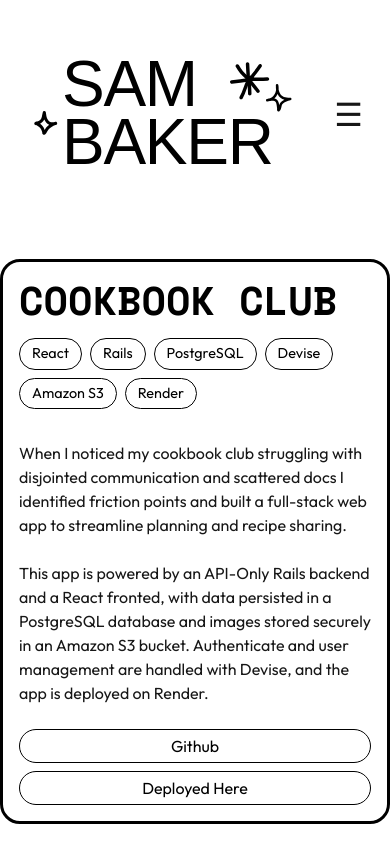
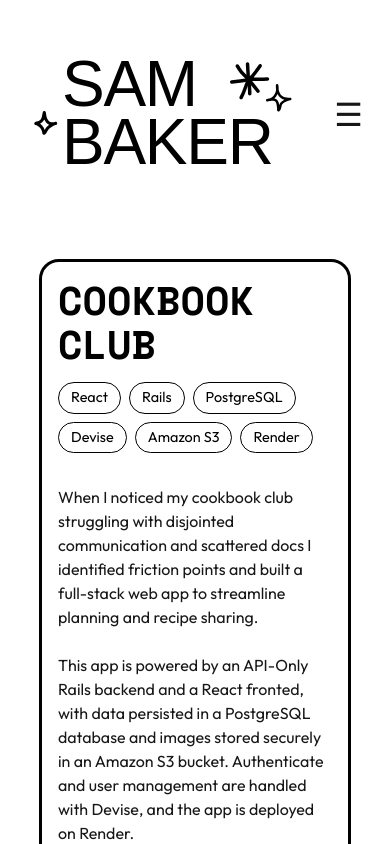
Before and after one commit to hellosamm/personal-site, a Next.js app: page /coding-projects in a window 390 px wide. Shown: the top 844 px of the page. Built offline with nearby package versions, Linux system fonts and the light colour scheme; a web font is replaced by a local one.

Commit message:
updated projects mobile view

```diff
--- a/src/app/styles/Projects.module.css
+++ b/src/app/styles/Projects.module.css
@@ -21,18 +21,12 @@
   box-shadow: 8px 10px 0 var(--shadow-color);
 }
 
-/* .projectCard:nth-child(1):hover {
-  cursor: zoom-in;
+@media (max-width: 768px) {
+  .projectsContainer {
+    width: 80%;
+    /* margin: 0 auto; */
+  }
 }
-.projectContainer:nth-child(2):hover {
-  cursor: crosshair;
-}
-.projectContainer:nth-child(3):hover {
-  cursor: grab;
-}
-.projectContainer:nth-child(4):hover {
-  cursor: zoom-in;
-} */
 
 .expandBtn {
   font-size: 50px;
```
